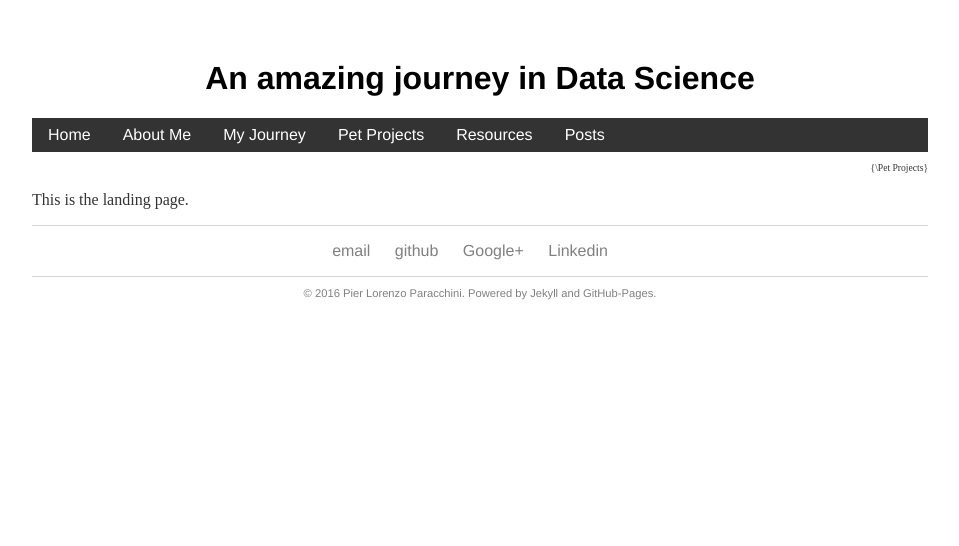
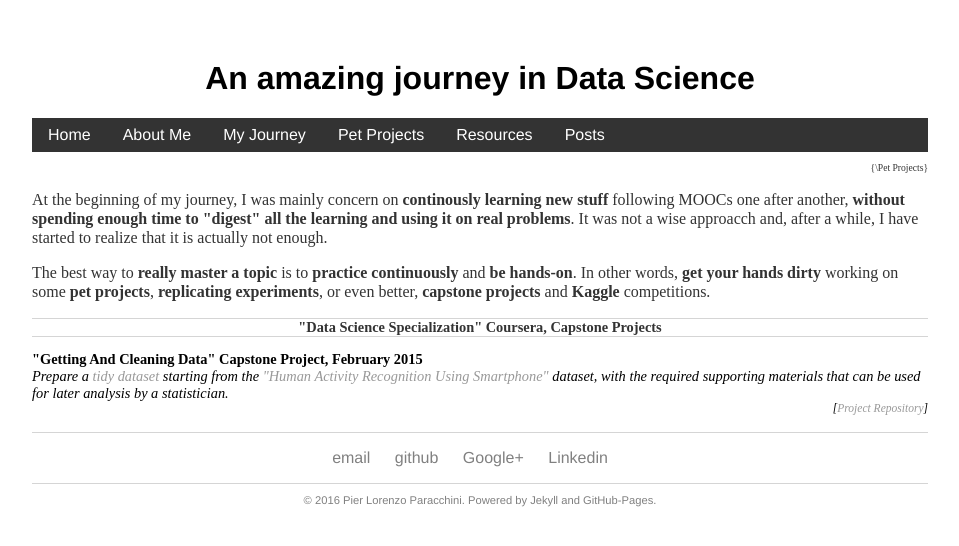
Before and after one commit to pparacch/pparacch.github.io, a Jekyll site: the page built from pet/index.html, in a window 1280 px wide. Shown: the top 546 px of the page, without its empty margins (160-1119 px from the left). Built offline with Jekyll 4.4.1, drawn with Linux system fonts in a browser that asks for light colours.

Commit message:
Starting to add Capstone Projects

```diff
--- a/pet/index.html
+++ b/pet/index.html
@@ -2,10 +2,46 @@
 layout: default
 title: Pet Projects
 ---
+<style>
+	.pet {
+		font-size: 0.9em;
+	}
+	.petClass {
+		text-align: center;
+		border-top: 1px solid #d5d5d5;
+		border-bottom: 1px solid #d5d5d5;
+		font-weight: bold;
+  }
+	.petTitle {
+		font-weight: bold;
+  }
+	.petContent {
+		font-style: italic;
+  }
+	.petSupportingMaterial {
+		font-style: italic;
+		text-align: right;
+		font-size: 0.8em;
+  }
+</style>
+
 <div class="navigationInfo">
 	<p class = "navigationInfo" align="right">{\{{ page.title }}}</p>
 </div>
 <div class="blurb">
-	<h2>{{ page.subtitle }}</h2>
-	<p>This is the landing page.</p>
+	<p>At the beginning of my journey, I was mainly concern on <b>continously learning new stuff</b> following MOOCs one after another, <b>without spending enough time to "digest" all the learning and using it on real problems</b>. It was not a wise approacch and, after a while, I have started to realize that it is actually not enough.</p>
+
+	<p>The best way to <b>really master a topic</b> is to <b>practice continuously</b> and <b>be hands-on</b>. In other words, <b>get your hands dirty</b> working on some <b>pet projects</b>, <b>replicating experiments</b>, or even better, <b>capstone projects</b> and <b>Kaggle</b> competitions.</p>
 </div><!-- /.blurb -->
+
+<div class="pet">
+	<p class = "petClass">"Data Science Specialization" Coursera, Capstone Projects</p>
+	<div>
+		<span class = "petTitle">"Getting And Cleaning Data" Capstone Project, February 2015</span><br/>
+		<span class = "petContent">Prepare a <a href="ftp://cran.r-project.org/pub/R/web/packages/tidyr/vignettes/tidy-data.html", target="_blank">tidy dataset</a> starting from the <a href="http://archive.ics.uci.edu/ml/datasets/Human+Activity+Recognition+Using+Smartphones", target="_blank">"Human Activity Recognition Using Smartphone"</a> dataset, with the required supporting materials that can be used for later analysis by a statistician.</span>
+		<div class = "petSupportingMaterial">
+			<span>[<a href="https://github.com/pparacch/GettingAndCleaningData" target = "_blank">Project Repository</a>]</span>
+		</div>
+	</div><!-- /.blurb -->
+</div>
+<br/>
```
